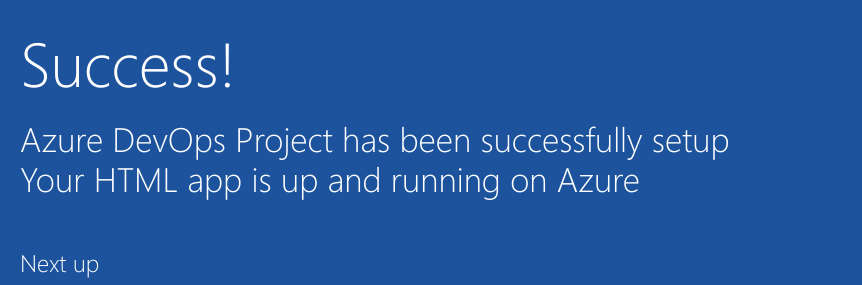
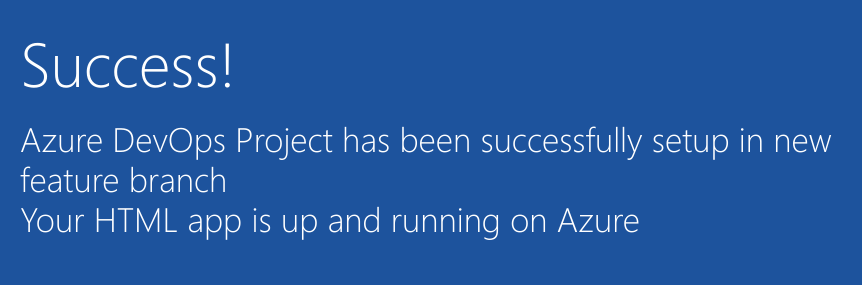
Before and after one commit to shaileshv02/test1, a plain HTML site: page sample-project/index.html in a window 1280 px wide. Shown: the part 352-637 px from the top of the page, 205-1067 px from the left. Drawn offline with Linux system fonts and the light colour scheme.

Commit message:
added new feature

```diff
--- a/sample-project/index.html
+++ b/sample-project/index.html
@@ -19,7 +19,7 @@
         </div>
             <div class="content-body">
                 <div class="success-text">Success!</div>
-                <div class="description line-1"> Azure DevOps Project has been successfully setup</div>
+                <div class="description line-1"> Azure DevOps Project has been successfully setup in new feature branch</div>
                 <div class="description line-2"> Your HTML app is up and running on Azure</div>
                 <div class="next-steps-container">
                     <div class="next-steps-header">Next up</div>
```
Also changed, not shown: 1 other file.
